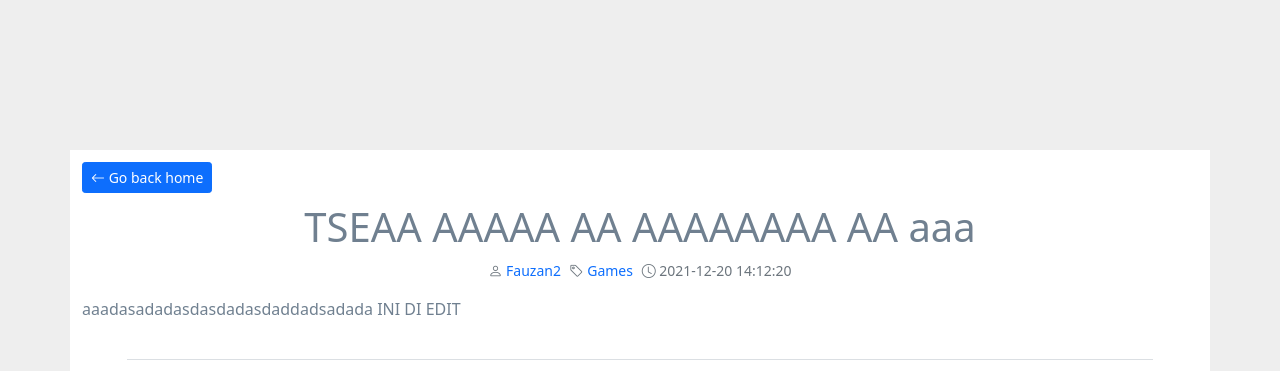
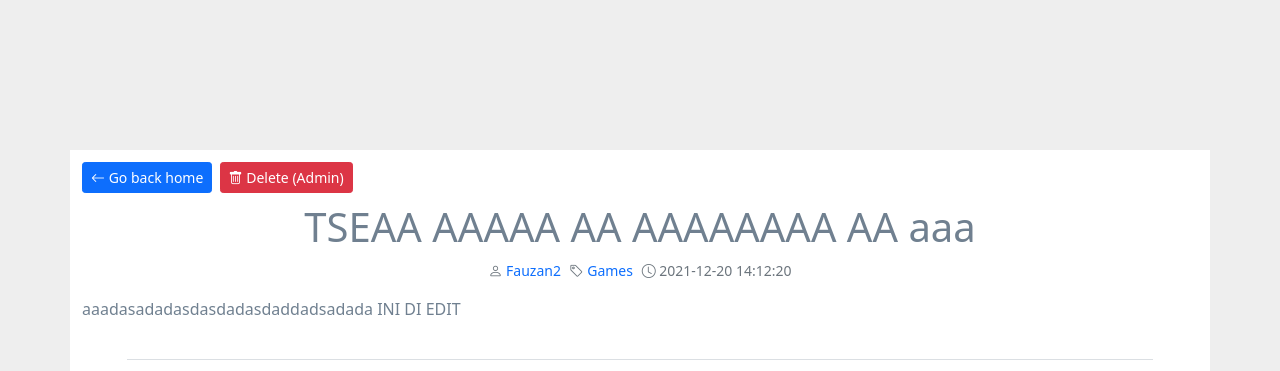
Before and after one commit to Dadangdut33/forum-sederhana, a PHP site: page /forum-sederhana/post/index?id=3 in a window 1280 px wide. Shown: the top 371 px of the page. Run offline with PHP 8.4, Linux system fonts and the light colour scheme; a user stored in the database is signed in; data comes from the database, SQL or seed files in the repository; some libraries are stand-ins or nearby versions.

Commit message:
post delete admin

```diff
--- a/auth/login.php
+++ b/auth/login.php
@@ -52,6 +52,7 @@ include '../connection.php';
                             // set session
                             $_SESSION['email'] = $row['email'];
                             $_SESSION['username'] = $row['username'];
+                            $_SESSION['isAdmin'] = $row['isAdmin'];
                         } else {
                             $error = 'Password is incorrect!';
                             echo '<div class="alert alert-danger" role="alert">' . $error . '</div>';
--- a/db/query_plain.txt
+++ b/db/query_plain.txt
@@ -2,6 +2,7 @@ CREATE TABLE Users (
     username varchar(50) NOT NULL,
     password varchar(300) NOT NULL,
     email varchar(100) NOT NULL,
+	isAdmin Boolean DEFAULT 0,
     PRIMARY KEY (username)
 );
 
--- a/post/index.php
+++ b/post/index.php
@@ -182,18 +182,39 @@ if (isset($_GET['id'])) {
                         <?php
                         if (isset($_SESSION['username'])) {
                             if ($_SESSION['username'] == $user) {
-                                echo '<a href="edit.php?id=' . $id . '" class="btn btn-warning btn-sm">
-                                <i class="bi bi-pencil"></i> Edit</a>
-                                <a onclick="deletePostWithJQuery()" type="submit" class="btn btn-danger btn-sm"><i class="bi bi-trash">
-                                    </i> Delete
-                                </a>';
+                                echo '
+                                <a href="edit.php?id=' . $id . '" class="btn btn-warning btn-sm"><i class="bi bi-pencil"></i> Edit</a>
+                                <a onclick="deletePostWithJQuery(false)" type="submit" class="btn btn-danger btn-sm"><i class="bi bi-trash"></i> Delete</a>';
+                            }
+                        }
+                        // check if admin then show delete the post button
+                        if (isset($_SESSION['isAdmin'])) {
+                            if ($_SESSION['isAdmin'] == 1) {
+                                echo '<a onclick="deletePostWithJQuery(true)" type="submit" class="btn btn-danger btn-sm" style="margin-left: 3px;"><i class="bi bi-trash"></i> Delete (Admin)</a>';
                             }
                         }
                         ?>
-                        </a>
                         <script>
-                        function deletePostWithJQuery() {
+                        function deletePostWithJQuery(admin) {
                             var postID = <?php echo $id ?>;
+
+                            // if admin is true then ask for reason
+                            if (admin) {
+                                var reason = prompt("Please enter the reason for deleting this post");
+
+                                // if reason is empty then show alert need to add reason
+                                if (reason == "") {
+                                    alert("Please enter a correct reason for deleting this post!");
+                                    return;
+                                }
+
+                                if (reason == null) {
+                                    return;
+                                }
+                            } else {
+                                var reason = "";
+                            }
+
                             var result = confirm("Are you sure you want to delete this post?");
                             if (result) {
                                 $.ajax({
@@ -201,9 +222,10 @@ if (isset($_GET['id'])) {
                                     type: "POST",
                                     data: {
                                         id: postID,
+                                        reason: reason
                                     },
                                     success: function(data) {
-                                        alert("Post deleted sucessfully!");
+                                        alert("Post deleted sucessfully! " + data);
                                         window.location.href = "../index.php";
                                     }
                                 });
--- a/profile/notification.php
+++ b/profile/notification.php
@@ -88,12 +88,13 @@ $result = mysqli_query($conn, $sql);
                                 // check read or not if read then checkmark if not cross
                                 $checkMark = ($row['isRead'] == 1) ? '<i class="bi bi-check-lg"></i>' : '<i class="bi bi-x-lg"></i>';
                                 $showBtnCheck = ($row['isRead'] == 0) ? '<input type="submit" class="btn btn-primary btn-sm" value="Mark read">' : '';
+                                $link = ($row['link'] == '#') ? '#' : $root . $row['link'];
 
                                 echo '
                                 <li class="list-group-item d-flex justify-content-between align-items-start" id="no-before">
                                     <div class="ms-2 me-auto">
-                                        <div class="fw-bold">' . $row['type'] . ' Notification ' . $checkMark . '</div>
-                                        <a href="' . $root . $row['link'] . '">' . $row['details'] . '</a>
+                                        <div class="fw-bold">' . $row['type'] . ' ' . $checkMark . '</div>
+                                        <a href="' . $link . '">' . $row['details'] . '</a>
                                         <span class="badge bg-primary rounded-pill">' . $row['time'] . '</span>
                                     </div>
                                     <form action="notification?user=' . $username . '" method="POST">
```
Also changed, not shown: post/deletePost.php (+13 -2 lines), admin/index.php (added).
